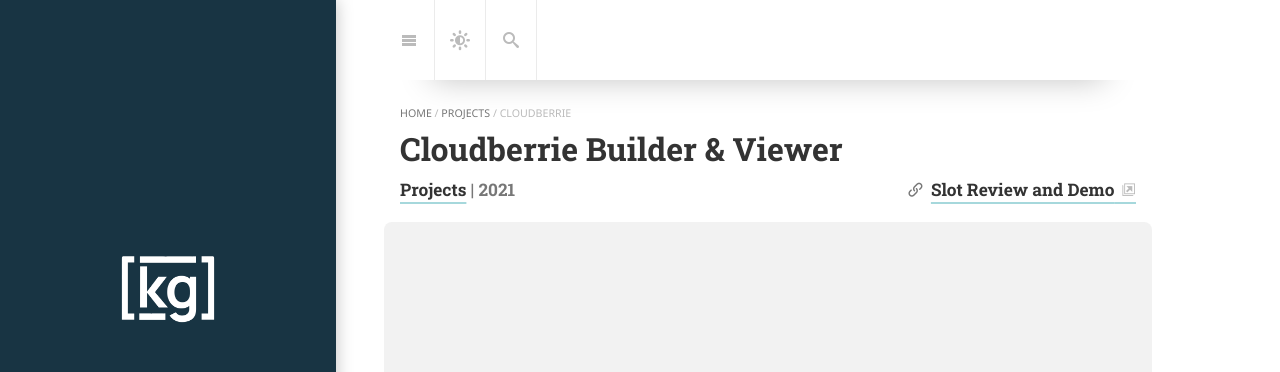
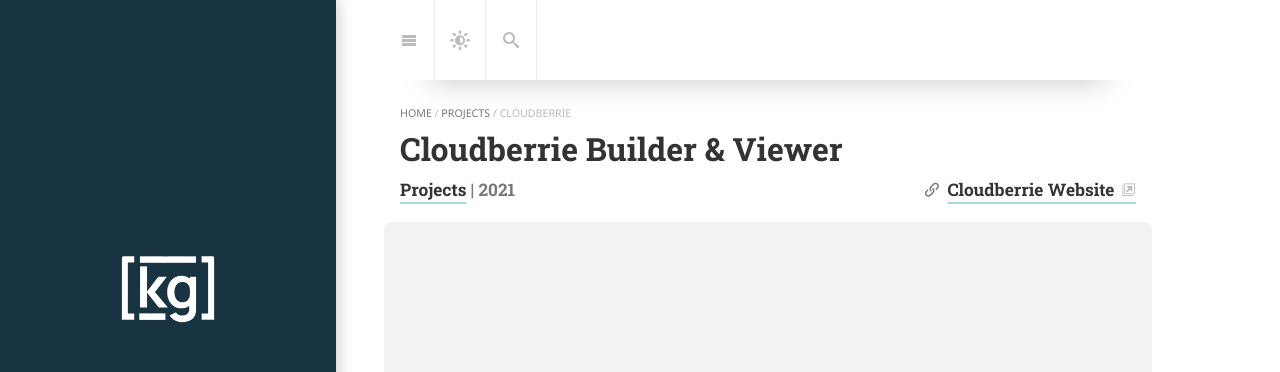
Before and after one commit to kkpgarcia/kkpgarcia.github.io, a Jekyll site: the page built from _projects/cloudberrie.md, in a window 1280 px wide and 900 px high. Shown: the top 372 px of the window. Built offline with Jekyll 4.4.1, drawn with Linux system fonts in a browser that asks for light colours; cached includes are drawn as plain includes; nearby versions of some CDN libraries; some web fonts are replaced; library files that are not in the unit come from our copies.

Commit message:
Update cloudberrie.md

```diff
--- a/_projects/cloudberrie.md
+++ b/_projects/cloudberrie.md
@@ -9,7 +9,7 @@
   srcset:
     1920w: /assets/img/projects/cb1.png
 links:
-  - title: Slot Review and Demo
+  - title: Cloudberrie Website
     url: https://www.cloudberrie.io/
 accent_color: '#4fb1ba'
 accent_image:
```
